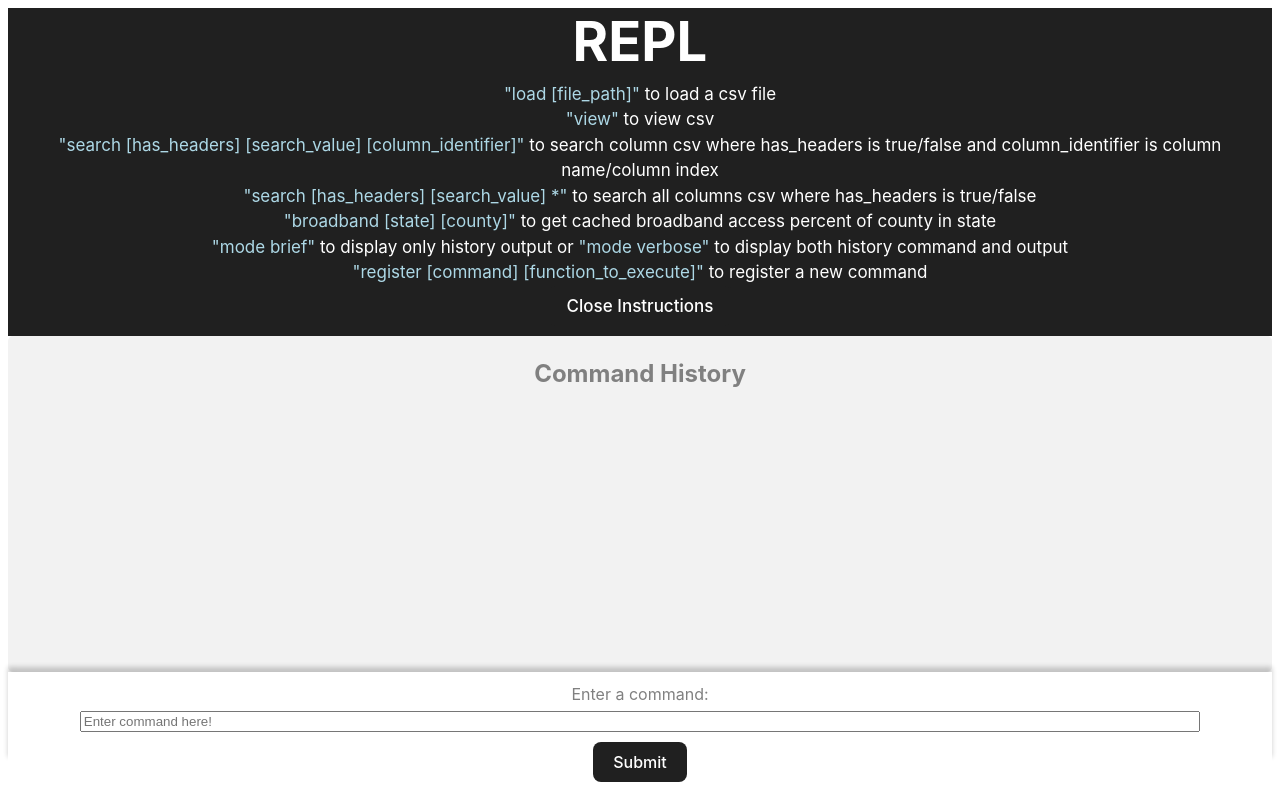
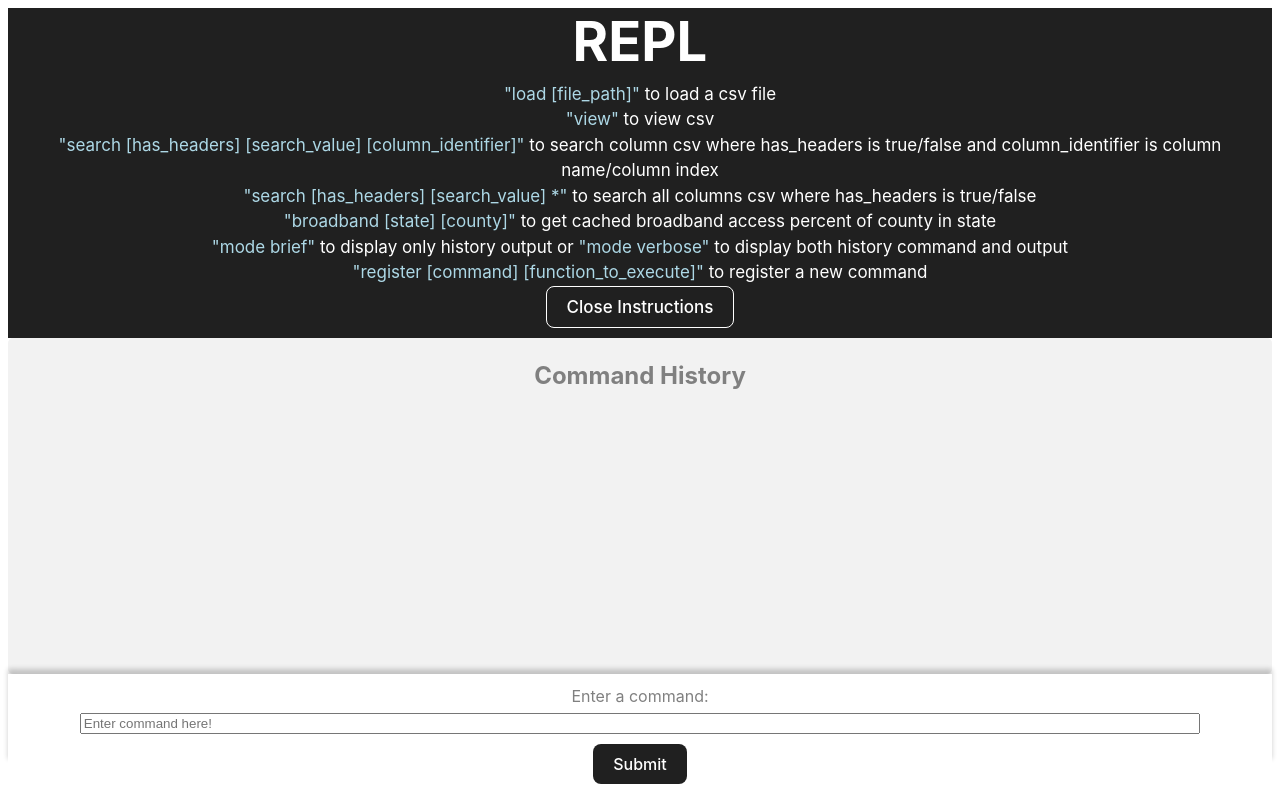
Before and after one commit to prlakshm/repl, a React (Vite) app in the folder repl/: page / in a window 1280 px wide. Built offline with nearby package versions, Linux system fonts and the light colour scheme; a web font is replaced by a local one.

Commit message:
Fix: added button outline

```diff
--- a/repl/src/frontend/components/App.tsx
+++ b/repl/src/frontend/components/App.tsx
@@ -47,7 +47,7 @@ function App() {
             </div>
           </>
         )}
-        <button onClick={togglePanel} style={{marginBottom: "10px"}}>
+        <button onClick={togglePanel} style={{marginBottom: "10px", border: "1px solid white"}}>
           {isPanelOpen ? 'Close Instructions' : 'Open Instructions'}
         </button>
       </div>
```
